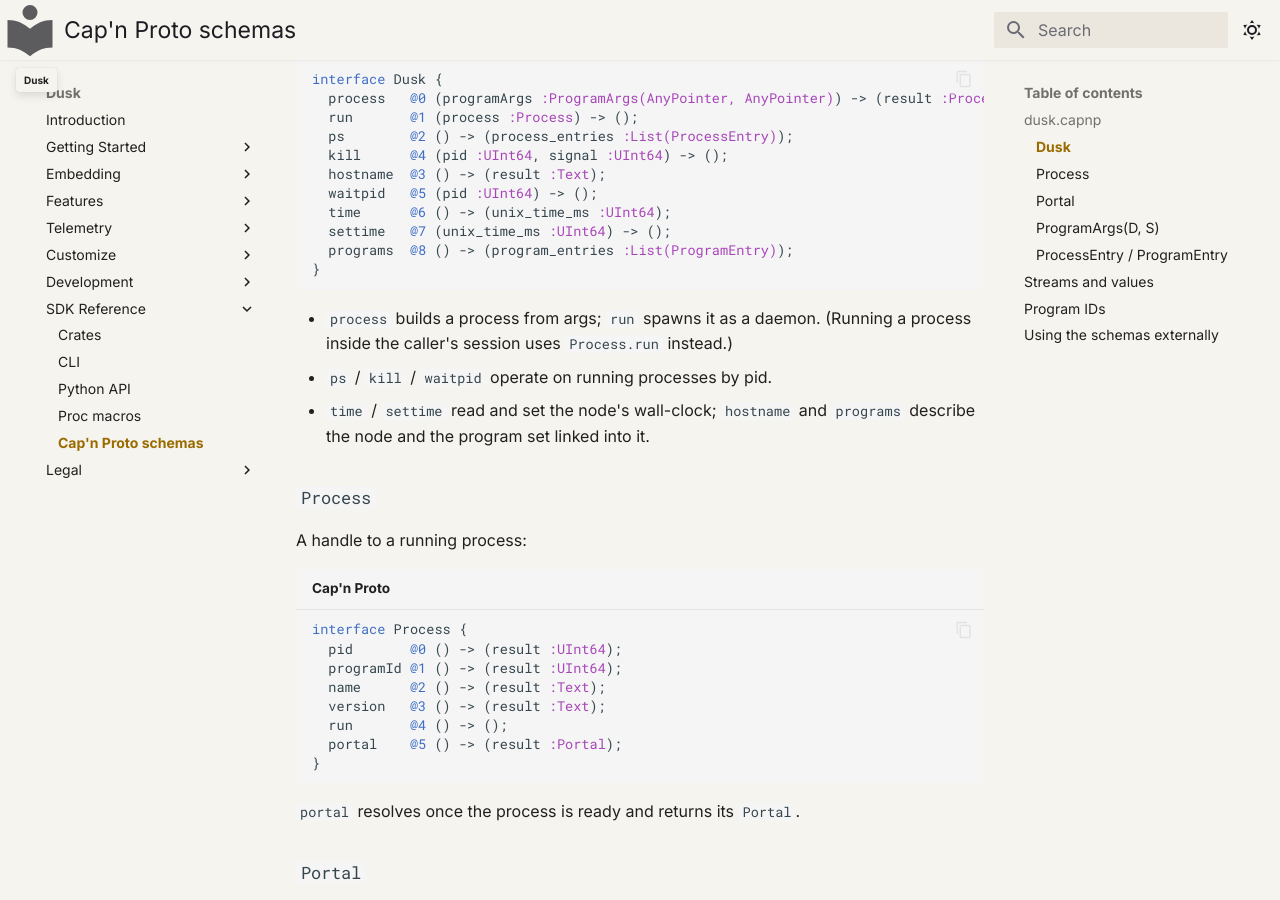
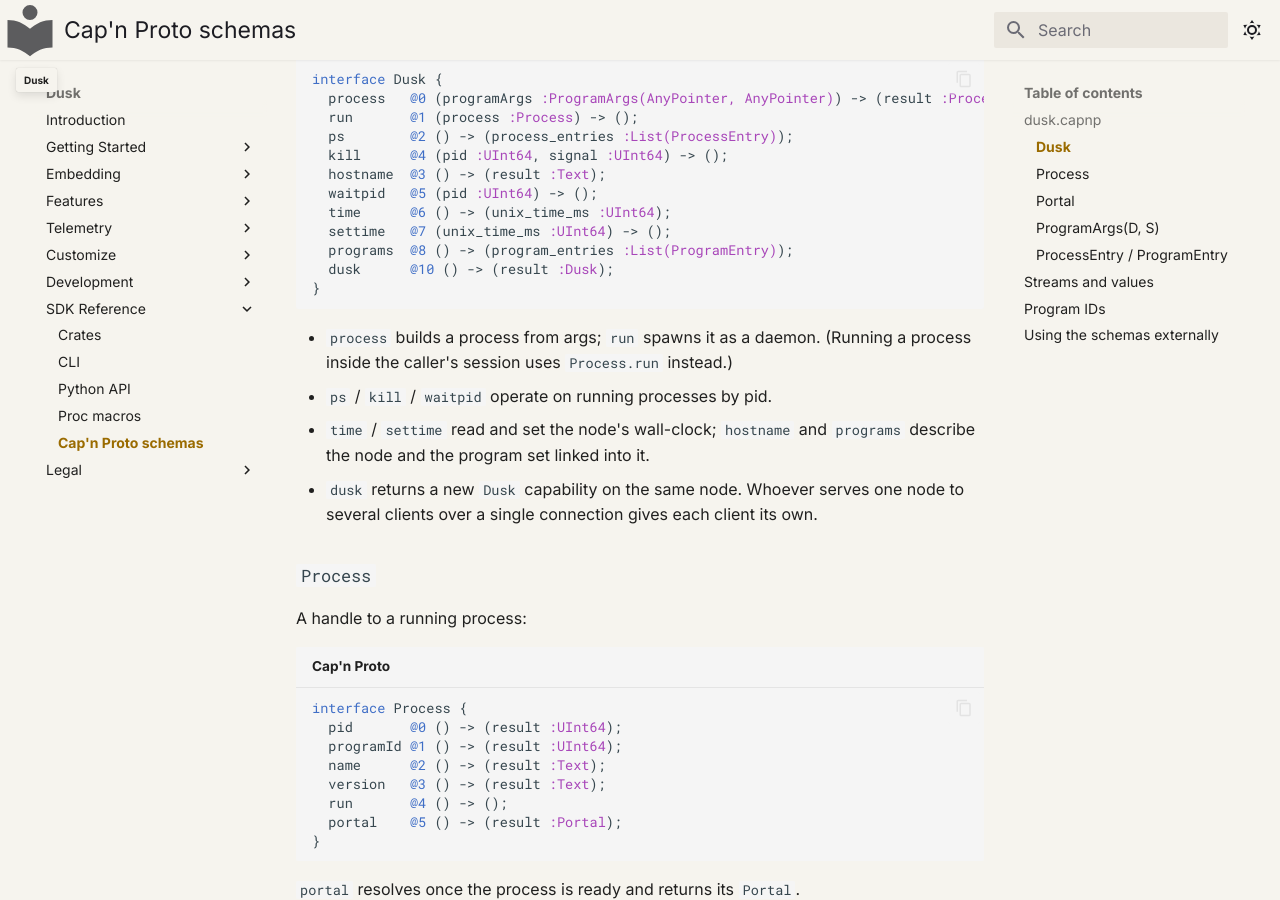
Before and after one commit to tomerze/dusk, an MkDocs documentation site: the page built from docs/docs/sdk-reference/capnp-schemas.md, in a window 1280 px wide and 900 px high, scrolled down 442 px. Built offline with MkDocs 1.6.1 and Material for MkDocs 9.7.7, drawn with Linux system fonts in a browser that asks for light colours; comment, search, counter and statistics services are not loaded.

Commit message:
Update docs for Dusk.dusk
The capnp schema reference lists Dusk.dusk @10 and says what it is for: a new Dusk capability on the same node, one for each client a single connection serves.

````diff
--- a/docs/docs/sdk-reference/capnp-schemas.md
+++ b/docs/docs/sdk-reference/capnp-schemas.md
@@ -23,6 +23,7 @@
   time      @6 () -> (unix_time_ms :UInt64);
   settime   @7 (unix_time_ms :UInt64) -> ();
   programs  @8 () -> (program_entries :List(ProgramEntry));
+  dusk      @10 () -> (result :Dusk);
 }
 ```
 
@@ -31,6 +32,8 @@
 - `ps` / `kill` / `waitpid` operate on running processes by pid.
 - `time` / `settime` read and set the node's wall-clock; `hostname` and
   `programs` describe the node and the program set linked into it.
+- `dusk` returns a new `Dusk` capability on the same node. Whoever serves one
+  node to several clients over a single connection gives each client its own.
 
 ### `Process`
 
````
